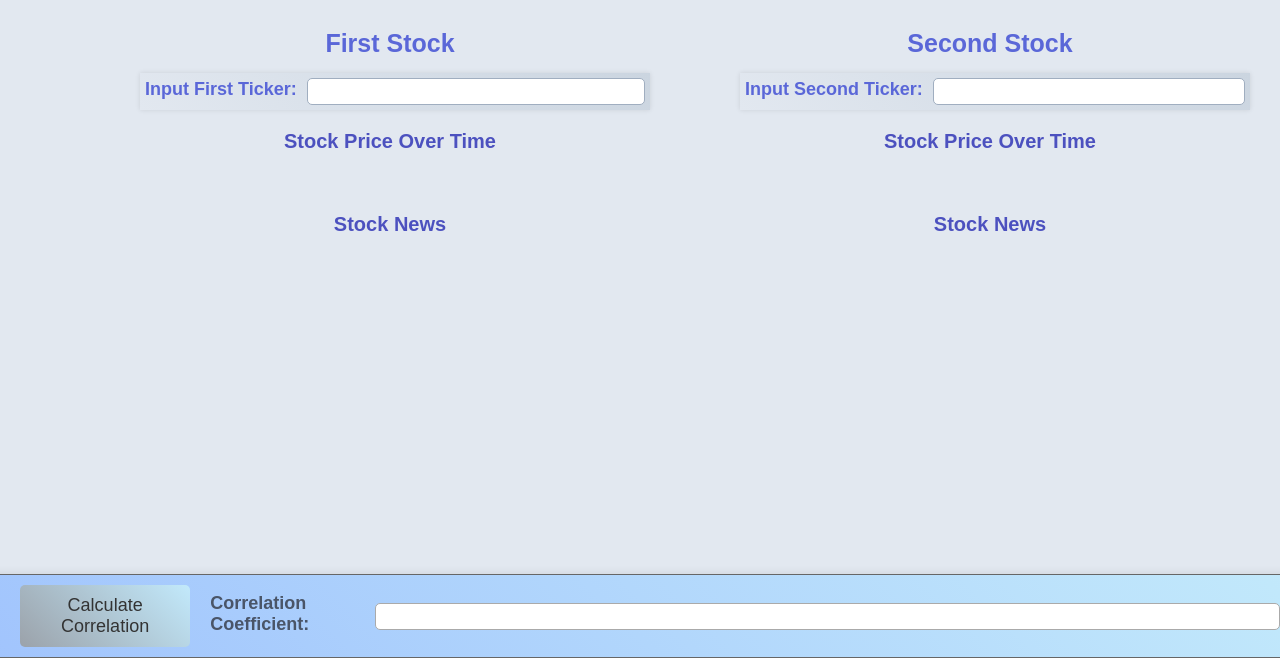
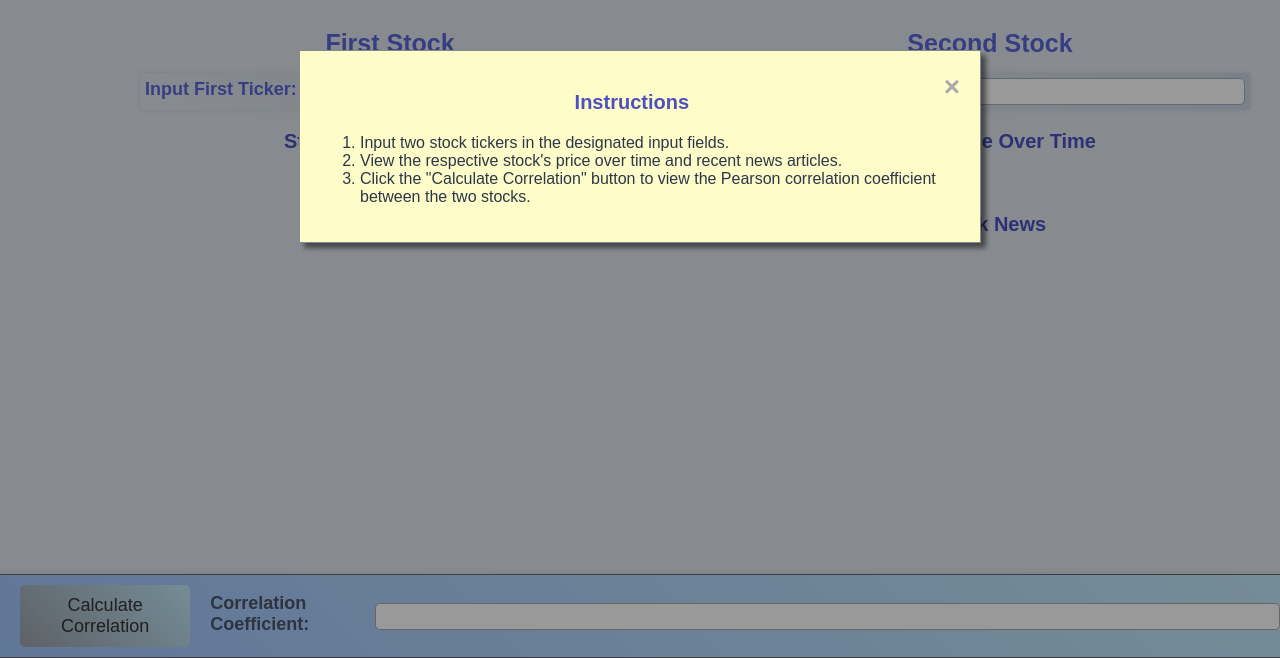
Before and after one commit to AkashPulluru/Asset_Price_Analysis, a website built with webpack: page index.html in a window 1280 px wide. Shown: the part 142-800 px from the top of the page. Built offline with Linux system fonts and the light colour scheme.

Commit message:
modal added

```diff
--- a/index.html
+++ b/index.html
@@ -72,6 +72,19 @@
       <input type="text" id="correlation-output" readonly>
     </div>
     <script type="module" src="./dist/main.js" defer></script>
+
+    <div id="sticky-note-modal" class="modal">
+      <div class="modal-content">
+        <span class="close-btn">&times;</span>
+        <h3>Instructions</h3>
+        <ol start="1">
+          <li>Input two stock tickers in the designated input fields.</li>
+          <li>View the respective stock's price over time and recent news articles.</li>
+          <li>Click the "Calculate Correlation" button to view the Pearson correlation coefficient between the two stocks.</li>
+        </ol>
+      </div>
+    </div>
+
 </body>
 
 </html>
--- a/src/index.js
+++ b/src/index.js
@@ -45,4 +45,22 @@ document.addEventListener('DOMContentLoaded', () => {
             console.log("Failed to calculate the correlation.");
         }
     });
+
+
+    //Event listener for sticky note modal
+    const modal = document.getElementById('sticky-note-modal');
+    modal.style.display = "block";
+
+    // Close the modal when the close button is clicked
+    const closeButton = document.querySelector('.close-btn');
+    closeButton.addEventListener('click', () => {
+      modal.style.display = "none";
+    });
+
+    // Close the modal when clicking outside of it
+    window.addEventListener('click', (event) => {
+      if (event.target === modal) {
+        modal.style.display = "none";
+      }
+    });
 });
--- a/src/index.scss
+++ b/src/index.scss
@@ -230,3 +230,39 @@ label {
 .link-icon + .link-icon {
     margin-left: 20px;
 }
+
+// Modal Styles
+.modal {
+    display: none;
+    position: fixed;
+    z-index: 1;
+    left: 0;
+    top: 0;
+    width: 100%;
+    height: 100%;
+    overflow: auto;
+    background-color: rgba(0,0,0,0.4);
+  }
+
+  .modal-content {
+    background-color: #fefcc9;
+    margin: 15% auto;
+    padding: 20px;
+    border: 1px solid #888;
+    width: 50%;
+    box-shadow: 5px 5px 5px rgba(0,0,0,0.5);
+  }
+
+  .close-btn {
+    color: #aaaaaa;
+    float: right;
+    font-size: 28px;
+    font-weight: bold;
+  }
+
+  .close-btn:hover,
+  .close-btn:focus {
+    color: #000;
+    text-decoration: none;
+    cursor: pointer;
+  }
```
Also changed, not shown: dist/main.css, dist/main.js, 2 other files.
